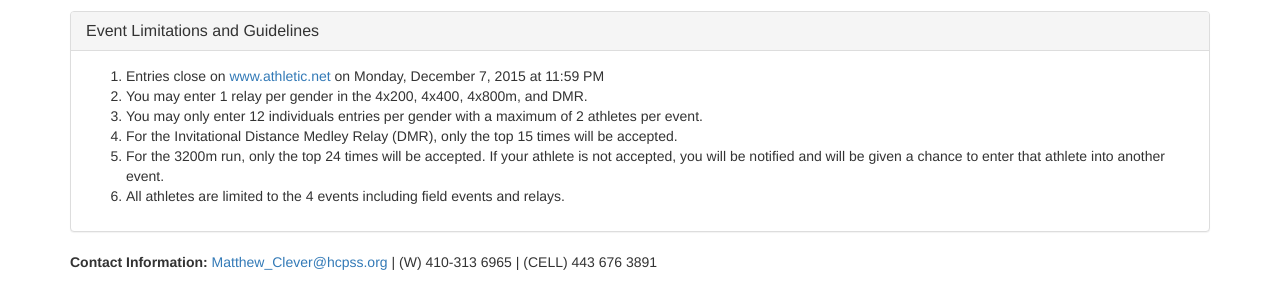
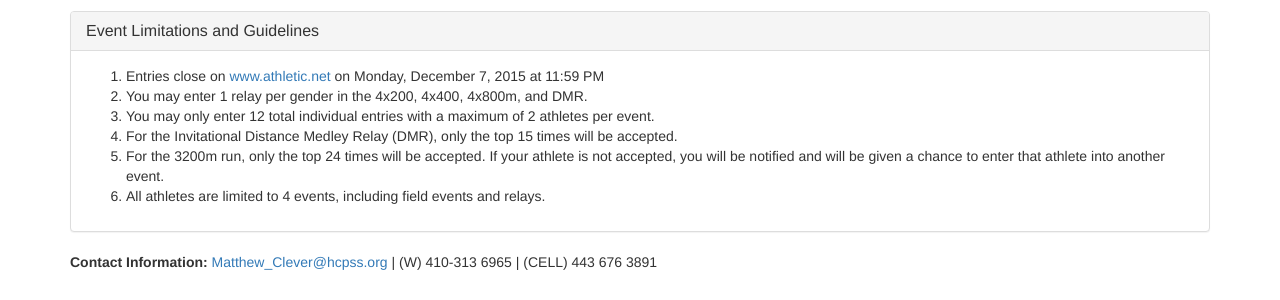
Before and after one commit to bennyt2/2015hocotrackfest, a PHP site: template app/views/entries.html.twig in a window 1280 px wide. Shown: the part 425-725 px from the top of the page. Run offline with PHP 8.4, Linux system fonts and the light colour scheme; the template is opened without the code that fills it, so the values that code supplies are empty; some libraries are stand-ins or nearby versions.

Commit message:
Update entries.html.twig
Fixed a bug that said it was 12 entries per gender, not 12 total entries

```diff
--- a/app/views/entries.html.twig
+++ b/app/views/entries.html.twig
@@ -26,7 +26,7 @@
                                                 target="_blank">www.athletic.net</a> on Monday, December 7, 2015 at 11:59 PM
                         </li>
                         <li>You may enter 1 relay per gender in the 4x200, 4x400, 4x800m, and DMR.</li>
-                        <li>You may only enter 12 individuals entries per gender with a maximum of 2 athletes per
+                        <li>You may only enter 12 total individual entries with a maximum of 2 athletes per
                             event.
                         </li>
                         <li>For the Invitational Distance Medley Relay (DMR), only the top 15 times will be accepted.
@@ -34,7 +34,7 @@
                         <li>For the 3200m run, only the top 24 times will be accepted. If your athlete is not accepted,
                             you will be notified and will be given a chance to enter that athlete into another event.
                         </li>
-                        <li>All athletes are limited to the 4 events including field events and relays.</li>
+                        <li>All athletes are limited to 4 events, including field events and relays.</li>
                     </ol>
                 </div>
             </div>
```
